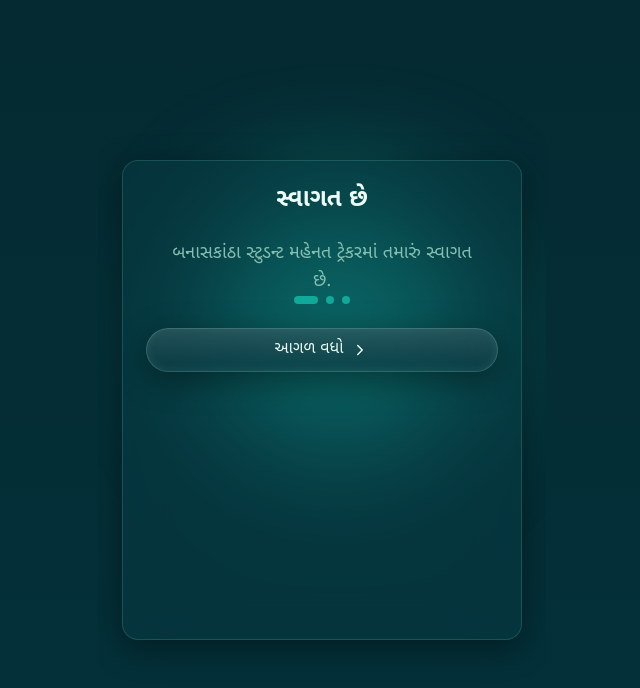
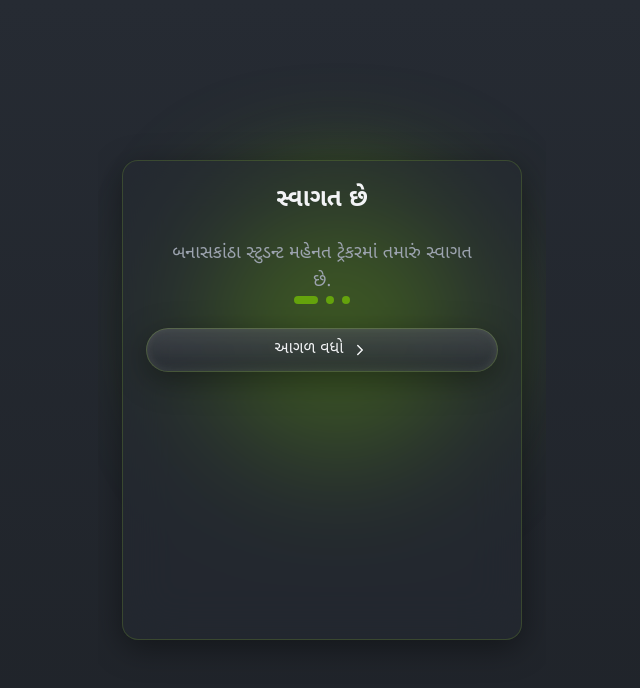
Before and after one commit to Ahmadnedariya786/banaskantha-mehnat-tracker, a React (Vite) app: page / in a window 1280 px wide. Shown: the top 688 px of the page, without its empty margins (318-958 px from the left). Built offline with nearby package versions, Linux system fonts and the light colour scheme; no server answers; the database is empty; a web font is replaced by a local one.

Commit message:
style: replace dark theme block with Graphite Lime

```diff
--- a/src/theme.css
+++ b/src/theme.css
@@ -15,20 +15,20 @@ html[data-theme="outdoor"] {
   --grad-b: 90 167 232;
 }
 html[data-theme="dark"] {
-  --bg: 3 49 58;
-  --card: 8 58 66;
-  --text: 236 253 247;
-  --sub: 134 191 178;
-  --acc: 16 169 154;
-  --acc2: 143 255 224;
-  --brd: 143 255 224;
-  --inp: 8 58 66;
+  --bg: 31 35 41;
+  --card: 38 43 51;
+  --text: 243 244 246;
+  --sub: 156 163 175;
+  --acc: 101 163 13;
+  --acc2: 182 255 46;
+  --brd: 182 255 46;
+  --inp: 38 43 51;
   --danger: 248 113 113;
   --shadow-color: 0 0 0;
   --shadow-alpha: 0.40;
   --inp-alpha: 1;
-  --grad-a: 14 116 144;
-  --grad-b: 143 255 224;
+  --grad-a: 101 163 13;
+  --grad-b: 182 255 46;
 }
 html[data-theme="premium"] {
   --bg: 23 18 56;
@@ -52,7 +52,7 @@ html[data-theme="outdoor"] body {
 }
 
 html[data-theme="dark"] body {
-  background: linear-gradient(180deg,#052A31,#03313A);
+  background: linear-gradient(180deg,#262B33,#1F2329);
 }
 
 /* ── Neumorphic tokens (gate screens only) ── */
@@ -62,9 +62,9 @@ html[data-theme="outdoor"] {
   --neu-dark: rgba(176,150,90,0.45);
 }
 html[data-theme="dark"] {
-  --neu-bg: #06333B;
-  --neu-light: rgba(255,255,255,0.07);
-  --neu-dark: rgba(0,0,0,0.6);
+  --neu-bg: #23272E;
+  --neu-light: rgba(255,255,255,0.06);
+  --neu-dark: rgba(0,0,0,0.65);
 }
 html[data-theme="premium"] {
   --neu-bg: #251732;
```
